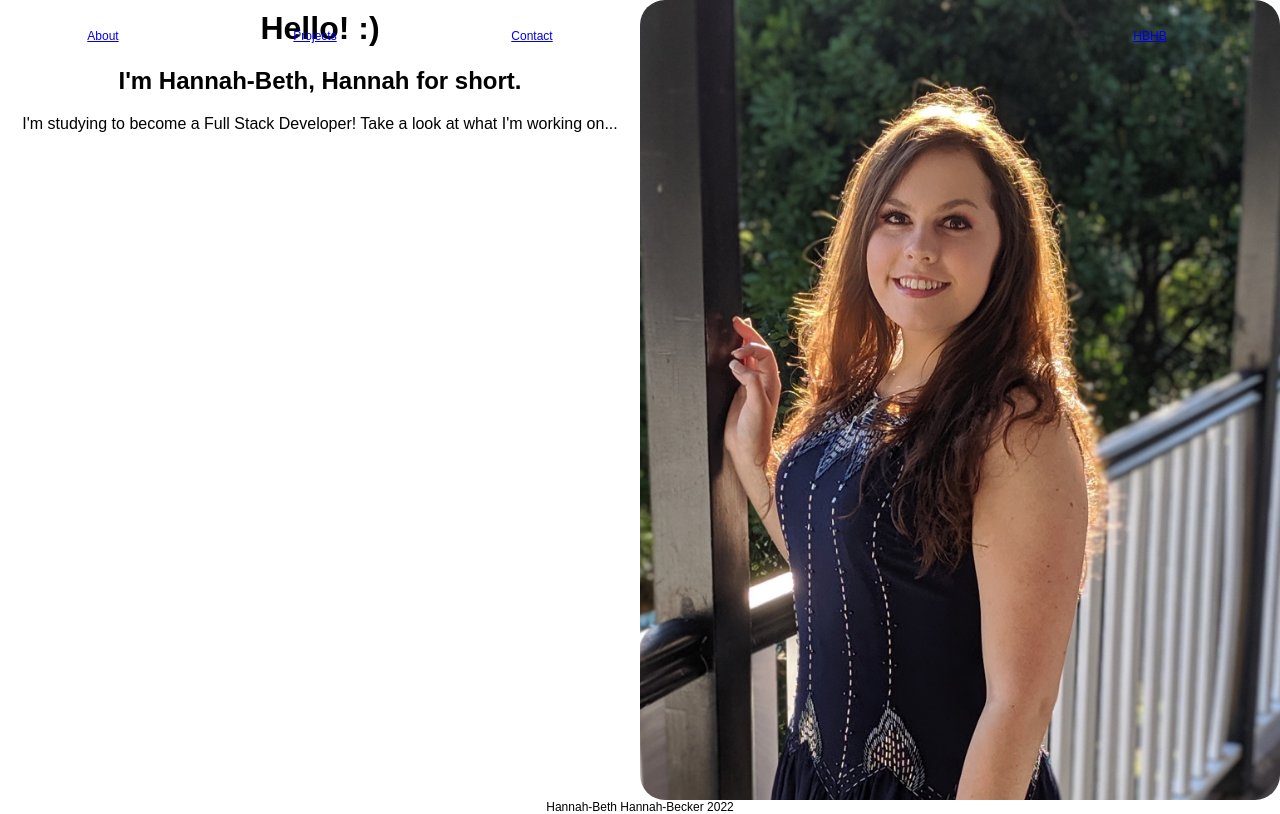
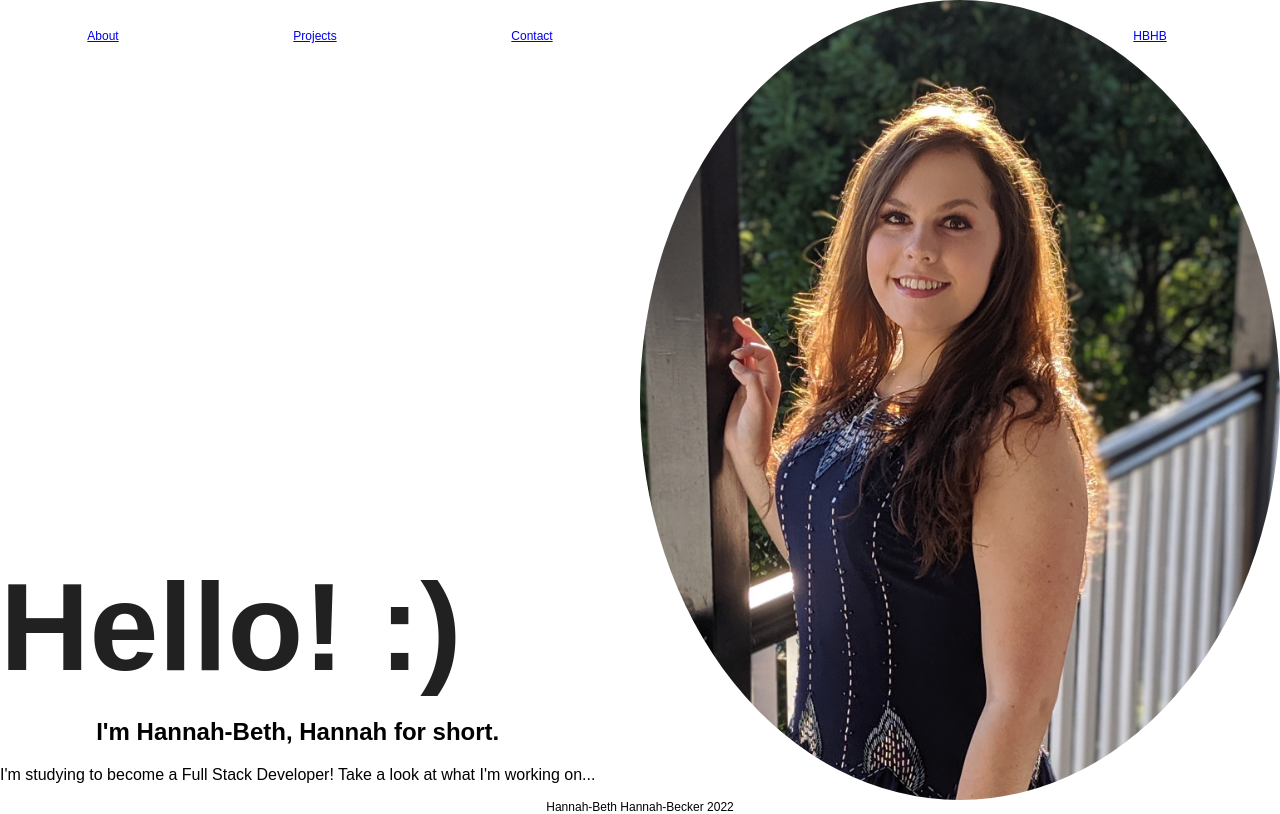
Before and after one commit to HannahHollywood/hannahhollywood.github.io, a plain HTML site: page index.html in a window 1280 px wide. Drawn offline with Linux system fonts and the light colour scheme.

Commit message:
Edits to formatting and spacing on home page

```diff
--- a/index.html
+++ b/index.html
@@ -43,10 +43,10 @@
       </div>
 
       <div id="home-content">
-        <h1 id="h1-greeting">Hello! :)</h1>
-        <div>
-          <h2 id="h2-name">I'm Hannah-Beth, Hannah for short.</h2>
-          <p id="p-brief-overview">
+        <h1>Hello! :)</h1>
+        <div id="home-summary">
+          <h2>I'm Hannah-Beth, Hannah for short.</h2>
+          <p>
             I'm studying to become a Full Stack Developer! Take a look at what
             I'm working on...
           </p>
--- a/styles.css
+++ b/styles.css
@@ -3,14 +3,15 @@ body {
   margin: 0;
 }
 
-h1 {
+/* h1 { << might not be required
   text-align: center;
   font-weight: bold;
   margin: 10px 0 10px 0;
-}
+} */
 
 /*  */
 /* HOME PAGE */
+/* Navigation Stylings */
 /*  */
 
 #left-header-links {
@@ -57,9 +58,41 @@ div.menu-icon {
   align-items: center;
 }
 
+/*  */
+/* Home Page Container Stylings */
+/*  */
+
 #home-container {
   margin: 0;
   display: block;
+}
+
+#home-content {
+  height: 40vh;
+  display: flex;
+  flex-direction: column;
+  justify-content: center;
+  text-align: center;
+}
+
+#home-content h1 {
+  margin: 0;
+  position: absolute;
+  top: calc(60vh - 60px);
+  width: 100vw;
+  font-weight: 900;
+  text-align: center;
+  font-size: 124px;
+  color: #212121;
+  line-height: 120px;
+}
+
+#home-summary-text {
+  height: 35vh;
+  max-height: 230px;
+  display: flex;
+  flex-direction: column;
+  justify-content: flex-end;
 }
 
 #main-photo-div {
@@ -73,16 +106,7 @@ div.menu-icon {
   height: 100%;
   object-fit: cover;
   object-position: center;
-  border-radius: 25px;
-}
-
-.home-content {
-  height: 40vh;
-  display: flex;
-  flex-direction: column;
-  justify-content: center;
-  text-align: center;
-  margin: 0;
+  border-radius: 50%;
 }
 
 /* BURGER MENU */
@@ -124,8 +148,7 @@ button:hover {
 /* MEDIA QUERIES */
 /*  */
 
-/* Min-Width 550PX */
-
+/* Min-Width 550px for Navigation */
 @media screen and (min-width: 550px) {
   #left-header-links,
   #right-header-links {
@@ -156,6 +179,7 @@ button:hover {
   }
 }
 
+/* Min-Width 550px for Home Content */
 @media screen and (min-width: 550px) {
   #home-content {
     height: 30vh;
@@ -164,17 +188,32 @@ button:hover {
     justify-content: center;
     margin-left: 24px;
   }
+  #home-content h1 {
+    position: unset;
+    width: auto;
+    margin-right: 36px;
+    line-height: normal;
+  }
+  #home-summary-text {
+    justify-content: flex-end;
+    margin-bottom: 40px;
+    max-height: unset;
+    text-align: left;
+  }
+  #home-summary-text p {
+    max-width: 450px;
+    margin: 12px 0;
+    font-weight: normal;
+    text-align: left;
+  }
   #main-photo-div {
     max-width: 50vw;
     min-width: 50vw;
     flex-grow: 1;
     flex-basis: 0;
-    height: 100vh;
+    height: 70vh;
+    justify-content: center;
   }
-
-  /* #my-photo {
-    width: 70vw;
-  } */
 }
 
 @media screen and (min-width: 900px) {
@@ -191,8 +230,14 @@ button:hover {
     flex-direction: column;
     flex-grow: 1;
     flex-basis: 0;
-    text-align: center;
     align-items: flex-start;
     justify-content: flex-end;
   }
+  #main-photo-div {
+    flex-grow: 1;
+    flex-basis: 0;
+    height: 100vh;
+    max-width: 50vw;
+    min-width: 50vw;
+  }
 }
```
